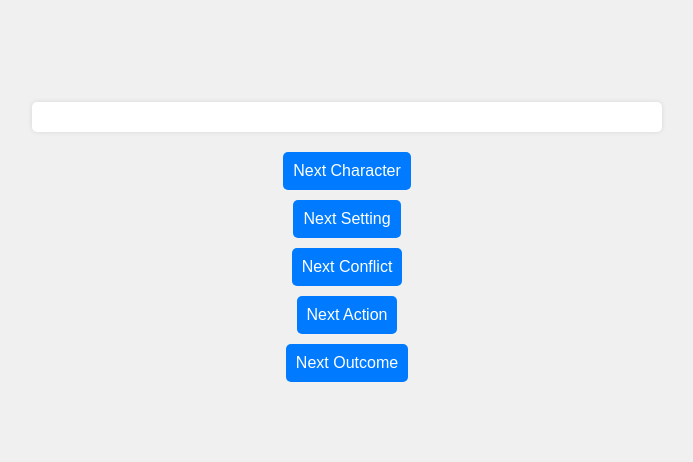
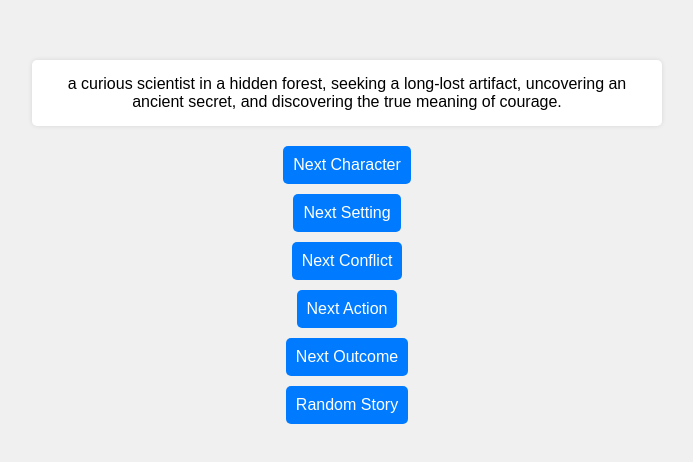
Before and after one commit to Mackintac/javaScriptAssignment1, a plain HTML site: page index.html in a window 1280 px wide. Shown: the part 164-626 px from the top of the page, without its empty margins (293-986 px from the left). Drawn offline with Linux system fonts and the light colour scheme.

Commit message:
Re-add random story button to HTML

```diff
--- a/index.html
+++ b/index.html
@@ -15,6 +15,7 @@
     <button id="nextConflict">Next Conflict</button>
     <button id="nextAction">Next Action</button>
     <button id="nextOutcome">Next Outcome</button>
+    <button id="randomStory">Random Story</button>
 
     <script defer src="js/index.js"></script>
   </body>
```
